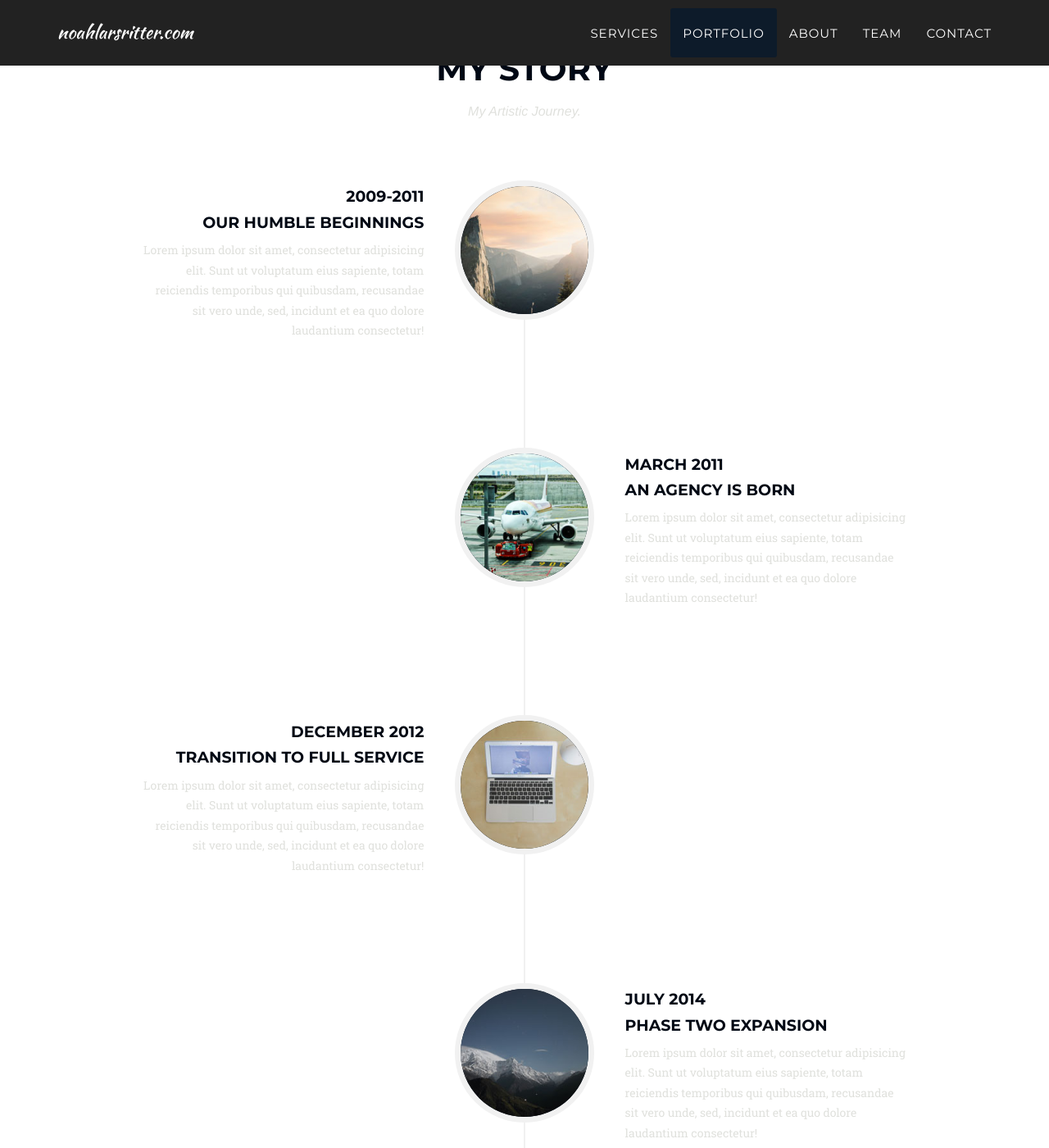
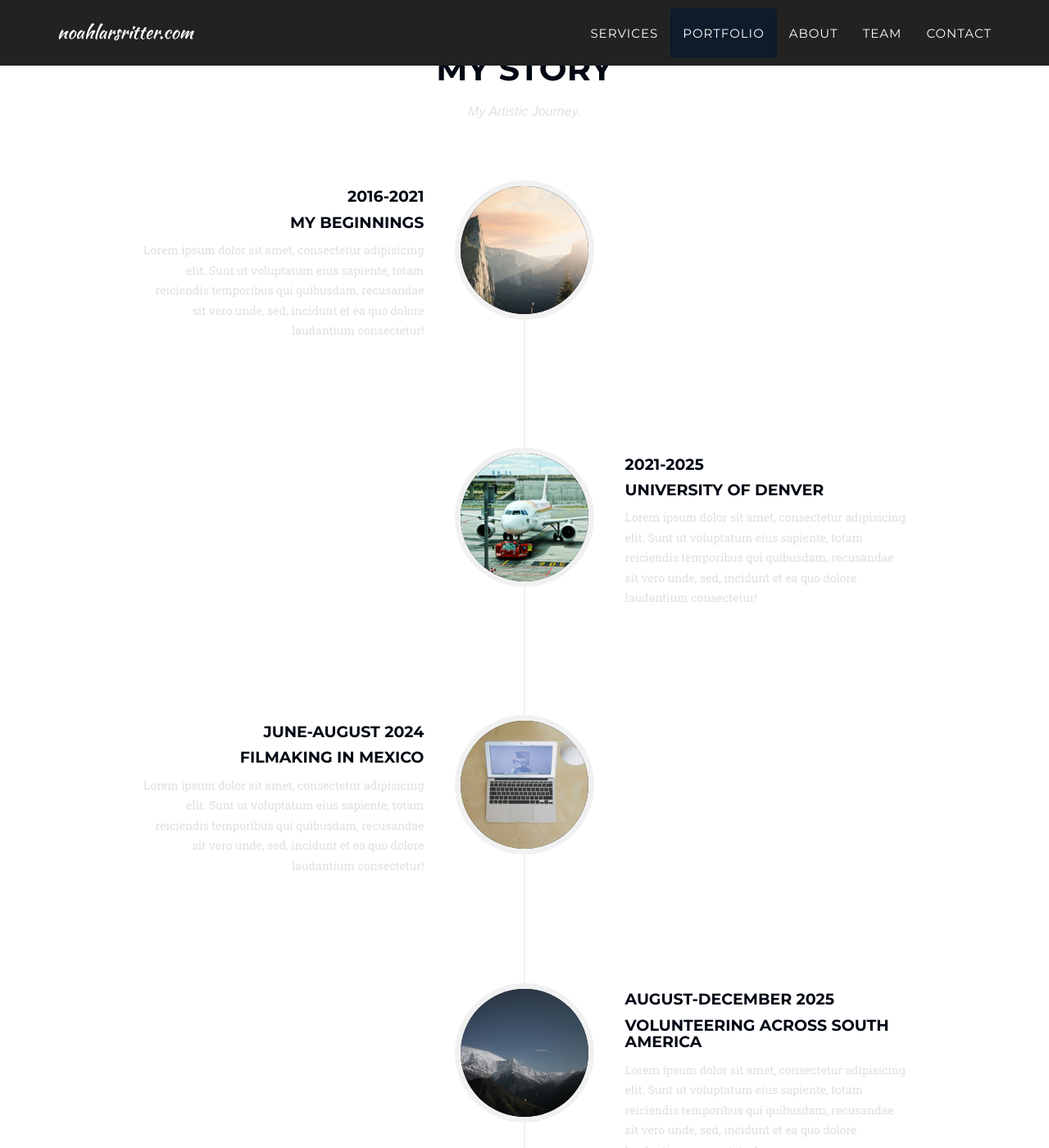
Before and after one commit to n2o2a2h/noahlarsritter.github.io, a Jekyll site: the page built from index.html, in a window 1280 px wide and 1400 px high, scrolled down 2893 px. Shown: the whole window at 82% size. Built offline with Jekyll 4.4.1, drawn with Linux system fonts in a browser that asks for light colours; some web fonts are replaced.

Commit message:
Update about.html

```diff
--- a/_includes/about.html
+++ b/_includes/about.html
@@ -16,8 +16,8 @@
                             </div>
                             <div class="timeline-panel">
                                 <div class="timeline-heading">
-                                    <h4>2009-2011</h4>
-                                    <h4 class="subheading">Our Humble Beginnings</h4>
+                                    <h4>2016-2021</h4>
+                                    <h4 class="subheading">My Beginnings</h4>
                                 </div>
                                 <div class="timeline-body">
                                     <p class="text-muted">Lorem ipsum dolor sit amet, consectetur adipisicing elit. Sunt ut voluptatum eius sapiente, totam reiciendis temporibus qui quibusdam, recusandae sit vero unde, sed, incidunt et ea quo dolore laudantium consectetur!</p>
@@ -30,8 +30,8 @@
                             </div>
                             <div class="timeline-panel">
                                 <div class="timeline-heading">
-                                    <h4>March 2011</h4>
-                                    <h4 class="subheading">An Agency is Born</h4>
+                                    <h4>2021-2025</h4>
+                                    <h4 class="subheading">University of Denver</h4>
                                 </div>
                                 <div class="timeline-body">
                                     <p class="text-muted">Lorem ipsum dolor sit amet, consectetur adipisicing elit. Sunt ut voluptatum eius sapiente, totam reiciendis temporibus qui quibusdam, recusandae sit vero unde, sed, incidunt et ea quo dolore laudantium consectetur!</p>
@@ -44,8 +44,8 @@
                             </div>
                             <div class="timeline-panel">
                                 <div class="timeline-heading">
-                                    <h4>December 2012</h4>
-                                    <h4 class="subheading">Transition to Full Service</h4>
+                                    <h4>June-August 2024</h4>
+                                    <h4 class="subheading">Filmaking in Mexico</h4>
                                 </div>
                                 <div class="timeline-body">
                                     <p class="text-muted">Lorem ipsum dolor sit amet, consectetur adipisicing elit. Sunt ut voluptatum eius sapiente, totam reiciendis temporibus qui quibusdam, recusandae sit vero unde, sed, incidunt et ea quo dolore laudantium consectetur!</p>
@@ -58,8 +58,8 @@
                             </div>
                             <div class="timeline-panel">
                                 <div class="timeline-heading">
-                                    <h4>July 2014</h4>
-                                    <h4 class="subheading">Phase Two Expansion</h4>
+                                    <h4>August-December 2025</h4>
+                                    <h4 class="subheading">Volunteering Across South America</h4>
                                 </div>
                                 <div class="timeline-body">
                                     <p class="text-muted">Lorem ipsum dolor sit amet, consectetur adipisicing elit. Sunt ut voluptatum eius sapiente, totam reiciendis temporibus qui quibusdam, recusandae sit vero unde, sed, incidunt et ea quo dolore laudantium consectetur!</p>
```
